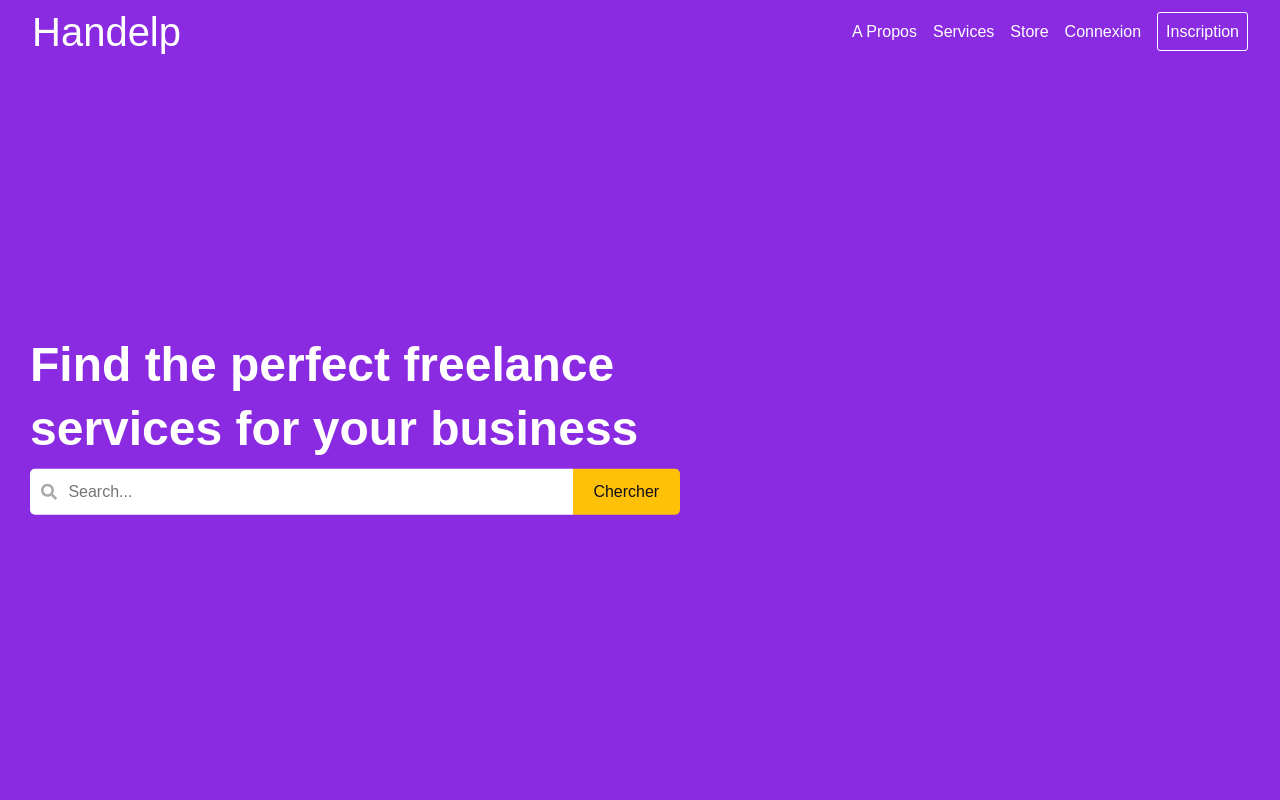
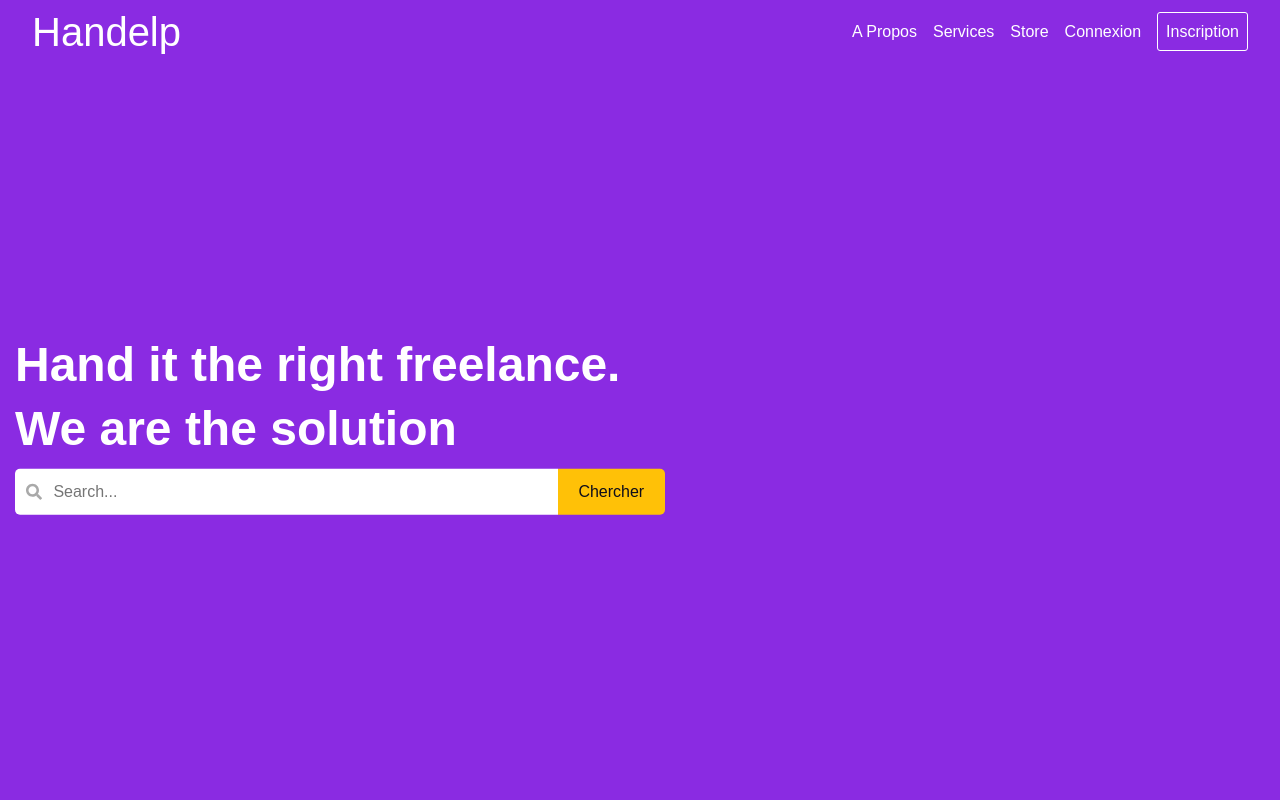
Before and after one commit to jugurthakcm/freelance-plateform, a React (Create React App) app: page / in a window 1280 px wide. Shown: the top 800 px of the page. Built offline with nearby package versions, Linux system fonts and the light colour scheme; a web font is replaced by a local one.

Commit message:
Slogon modified

```diff
--- a/src/components/HomeComponent.js
+++ b/src/components/HomeComponent.js
@@ -5,11 +5,12 @@ import { faSearch } from '@fortawesome/free-solid-svg-icons';
 
 const HomeComponent = () => {
   return (
-    <div className="main container-fluid">
+    <div className="main">
       <div className="main__content col-md-12 pt-5">
         <h1 className="main__slogan">
-          Find the perfect freelance <br />
-          services for your business
+          Hand it the right freelance.
+          <br />
+          We are the solution
         </h1>
         <div className="main__search">
           <div className="main__searchBar">
```
Also changed, not shown: 1 other file (tests, documents, lock files or other folders).
